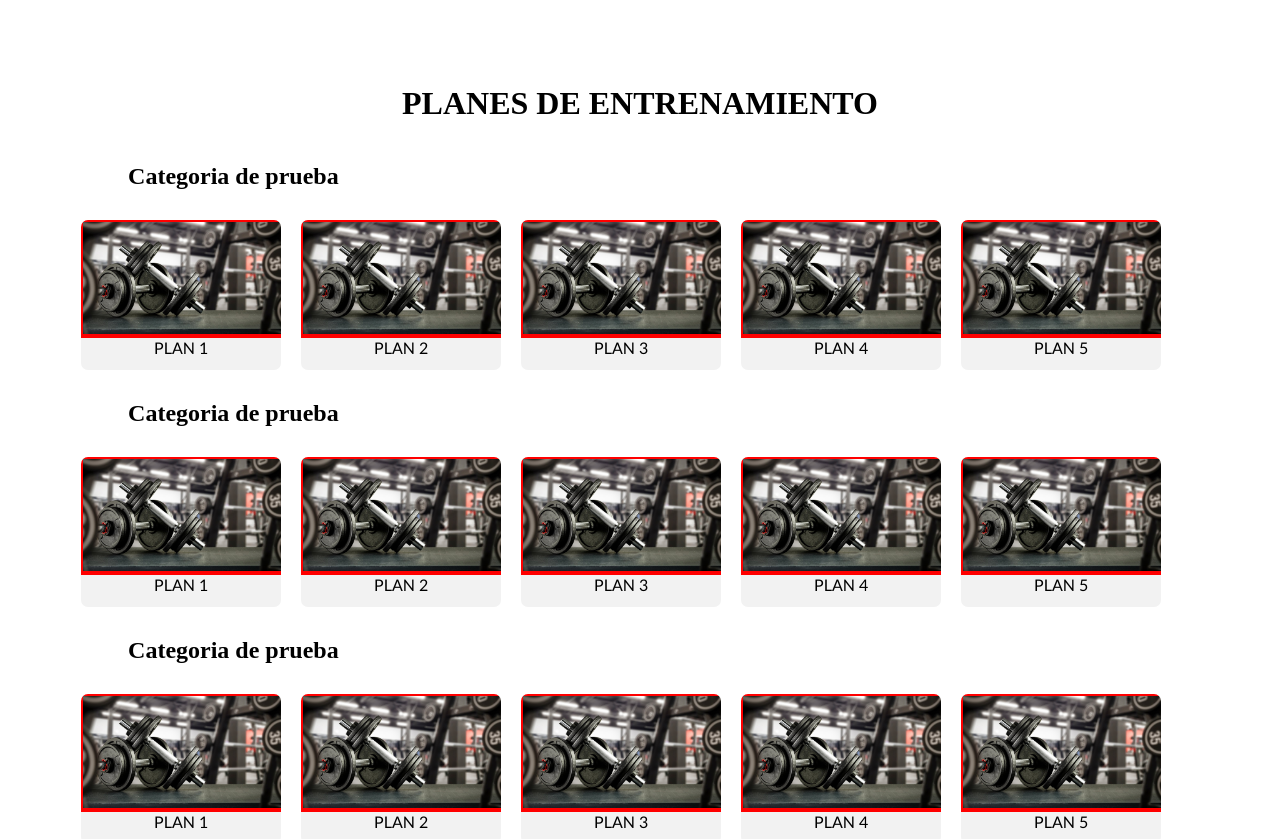
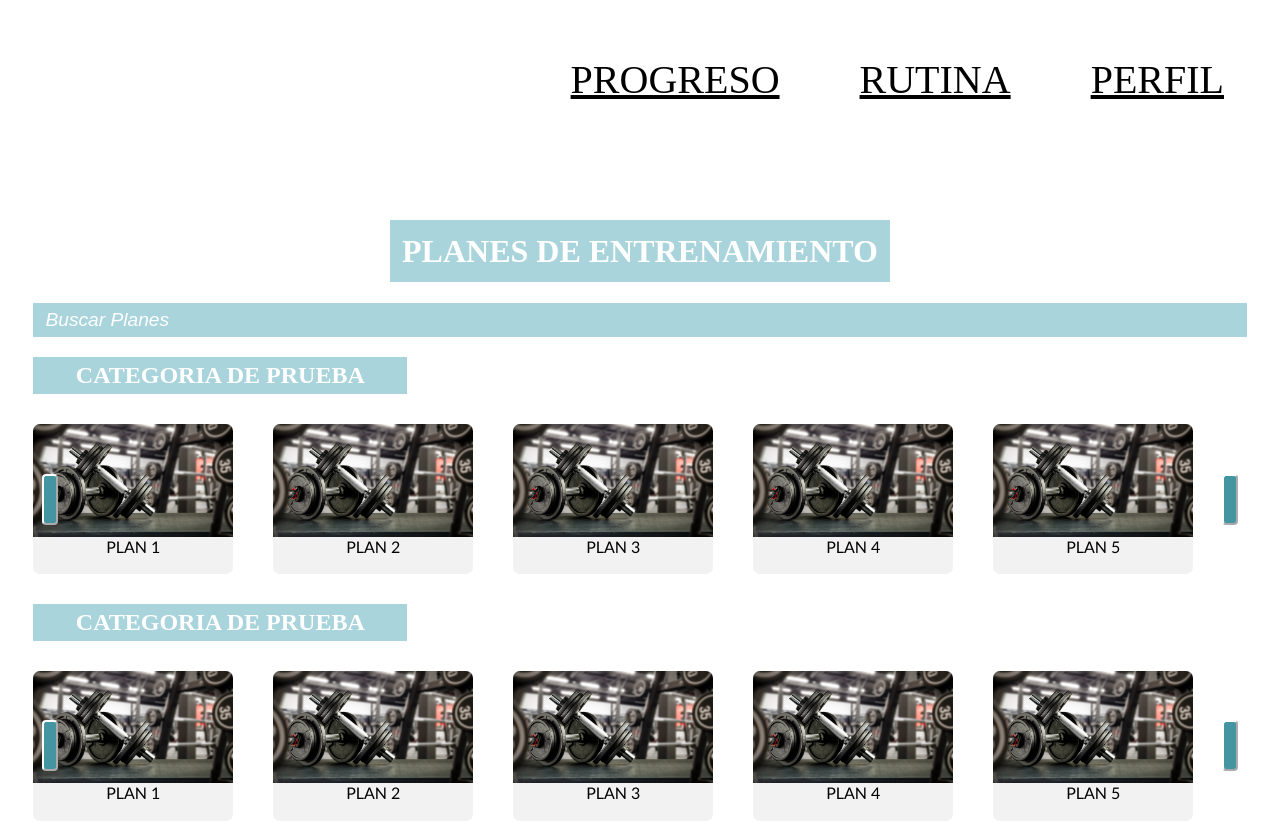
Before and after one commit to JoseLuisLaraRubio/Desarrollo_Web, an Angular app in the folder src/GymApp/WebApp/: page /plans-page in a window 1280 px wide. Shown: the top 839 px of the page. Built offline with nearby package versions, Linux system fonts and the light colour scheme.

Commit message:
feat: Add carousel functionality to the plans page

```diff
--- a/src/GymApp/WebApp/src/app/components/plan-preview/plan-preview.component.scss
+++ b/src/GymApp/WebApp/src/app/components/plan-preview/plan-preview.component.scss
@@ -6,14 +6,13 @@
     height: 150px;
 
     border-radius: 7px;
-    margin: 10px;
+    margin: 10px 20px;
 
     overflow: hidden;
     background-color: #F2F2F2;
 }
 
 .container img {
-    border: 2px solid red;
     width: 100%;
     height: auto;
 }
@@ -22,11 +21,9 @@
     font-family: 'Trebuchet MS', Arial;
     font-size: medium;
 
-    border-top: 2px solid red;
     width: 100%;
     height: 100%;
 
     text-align: center;
     margin-top:0;
-
 }
--- a/src/GymApp/WebApp/src/app/components/plans-list/plans-list.component.html
+++ b/src/GymApp/WebApp/src/app/components/plans-list/plans-list.component.html
@@ -1,6 +1,10 @@
 <h2>{{listName}}</h2>
-<div class="plansContainer">
-    @for (plan of plans; track $index) {
-        <app-plan-preview [planName]="plan"/>
-    }
+<div id="buttonsContainer">
+    <button id="leftBttn" (click)="scrollRight()"></button>
+    <div #plansContainer id="plansContainer">
+        @for (plan of plans; track $index) {
+            <app-plan-preview [planName]="plan"/>
+        }
+    </div>
+    <button id="rightBttn" (click)="scrollLeft()"></button>
 </div>
--- a/src/GymApp/WebApp/src/app/components/plans-list/plans-list.component.scss
+++ b/src/GymApp/WebApp/src/app/components/plans-list/plans-list.component.scss
@@ -1,8 +1,55 @@
-.plansContainer{
+#plansContainer{
     display: flex;
     flex-direction: row;
+
+    flex-wrap: nowrap;
+
+    transition: margin-left 0.5s ease;
+
+    margin-left: -20px;
+}
+
+#buttonsContainer{
+    position: relative;
+}
+
+#leftBttn{
+    position: absolute;
+    top: 35%;
+    bottom: 35%;
+    z-index: 10;
+
+    left: 2;
+    right: 98%;
+
+    background-color: #4495A2;
+    border-color: white;
+    border-radius: 4px;
+}
+#rightBttn{
+    position: absolute;
+    top: 35%;
+    bottom: 35%;
+    z-index: 10;
+
+    right: 2;
+    left: 98%;
+
+    background-color: #4495A2;
+    border-color: white;
+    border-radius: 4px;
+}
+
+#rightBttn:hover, #leftBttn:hover{
+    border-width: 3px;
 }
 
 h2{
-    margin-left: 5%;
+    padding: 5px;
+    width: 30%;
+
+    color: white;
+    background-color: #A9D4DB;
+
+    text-align: center;
 }
--- a/src/GymApp/WebApp/src/app/components/plans-list/plans-list.component.ts
+++ b/src/GymApp/WebApp/src/app/components/plans-list/plans-list.component.ts
@@ -1,4 +1,4 @@
-import { Component, Input, OnInit } from '@angular/core';
+import { Component, Input, OnInit, ViewChild, ElementRef } from '@angular/core';
 import { PlanPreviewComponent } from "../plan-preview/plan-preview.component";
 
 @Component({
@@ -11,10 +11,29 @@ import { PlanPreviewComponent } from "../plan-preview/plan-preview.component";
 export class PlansListComponent implements OnInit {
   @Input({required:true}) listName!: string;
   plans!: string[];
+  itemWidth: number = 200;
+  offset: number = -20;
+
+  @ViewChild('plansContainer') plansList!: ElementRef;
 
   constructor(){}
 
   ngOnInit(): void {
-      this.plans = ['Plan 1', 'Plan 2', 'Plan 3', 'Plan 4', 'Plan 5']
+    this.listName = this.listName.toUpperCase();
+    this.plans = ['Plan 1', 'Plan 2', 'Plan 3', 'Plan 4', 'Plan 5'];
+  }
+
+  scrollLeft(){
+    if(this.plansList != null){
+      this.offset -= this.itemWidth;
+      this.plansList.nativeElement.style.marginLeft = this.offset.toString() + "px";
+    }
+  }
+
+  scrollRight(){
+    if(this.plansList != null){
+      this.offset += this.itemWidth;
+      this.plansList.nativeElement.style.marginLeft = this.offset.toString() + "px";
+    }
   }
 }
--- a/src/GymApp/WebApp/src/app/pages/plans-page/plans-page.component.html
+++ b/src/GymApp/WebApp/src/app/pages/plans-page/plans-page.component.html
@@ -1,6 +1,7 @@
-
+<app-nav-bar/>
 <body>
     <h1>PLANES DE ENTRENAMIENTO</h1>
+    <input type="text" placeholder="Buscar Planes">
 
     @for (category of categories; track $index) {
         <app-plans-list [listName]="category"/>
--- a/src/GymApp/WebApp/src/app/pages/plans-page/plans-page.component.scss
+++ b/src/GymApp/WebApp/src/app/pages/plans-page/plans-page.component.scss
@@ -2,9 +2,38 @@ body{
     display: flex;
     flex-direction: column;
 
-    margin: 5%;
+    margin: 5px 2%;
 }
 
 h1{
+    padding: 1%;
     align-self: center;
+
+    background-color: #A9D4DB;
+    color: white;
 }
+
+input{
+    padding: .5% 1%;
+    width: 98%;
+    border: 0px;
+
+    align-self: center;
+
+    background-color: #A9D4DB;
+    color: white;
+
+    font-style: normal;
+    font-size: larger;
+}
+
+input::placeholder{
+    font-style: italic;
+    color: white;
+
+
+}
+
+input:focus{
+    outline: 2px #8baeb4 solid;
+}
--- a/src/GymApp/WebApp/src/app/pages/plans-page/plans-page.component.ts
+++ b/src/GymApp/WebApp/src/app/pages/plans-page/plans-page.component.ts
@@ -1,10 +1,11 @@
 import { Component, OnInit } from '@angular/core';
 import { PlansListComponent } from '../../components/plans-list/plans-list.component';
+import { NavBarComponent } from "../../components/nav-bar/nav-bar.component";
 
 @Component({
   selector: 'app-plans-page',
   standalone: true,
-  imports: [PlansListComponent],
+  imports: [PlansListComponent, NavBarComponent],
   templateUrl: './plans-page.component.html',
   styleUrl: './plans-page.component.scss'
 })
```
Also changed, not shown: 1 other file (tests, documents, lock files or other folders).
